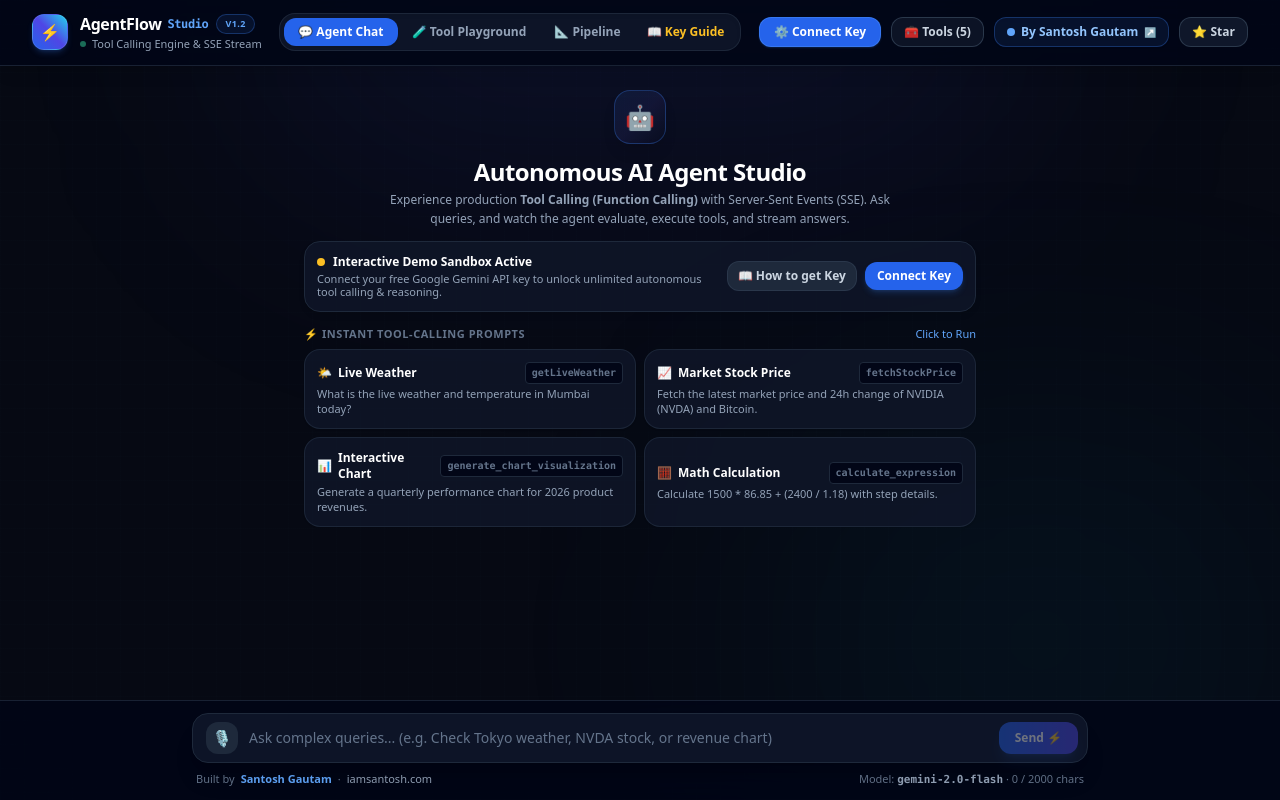
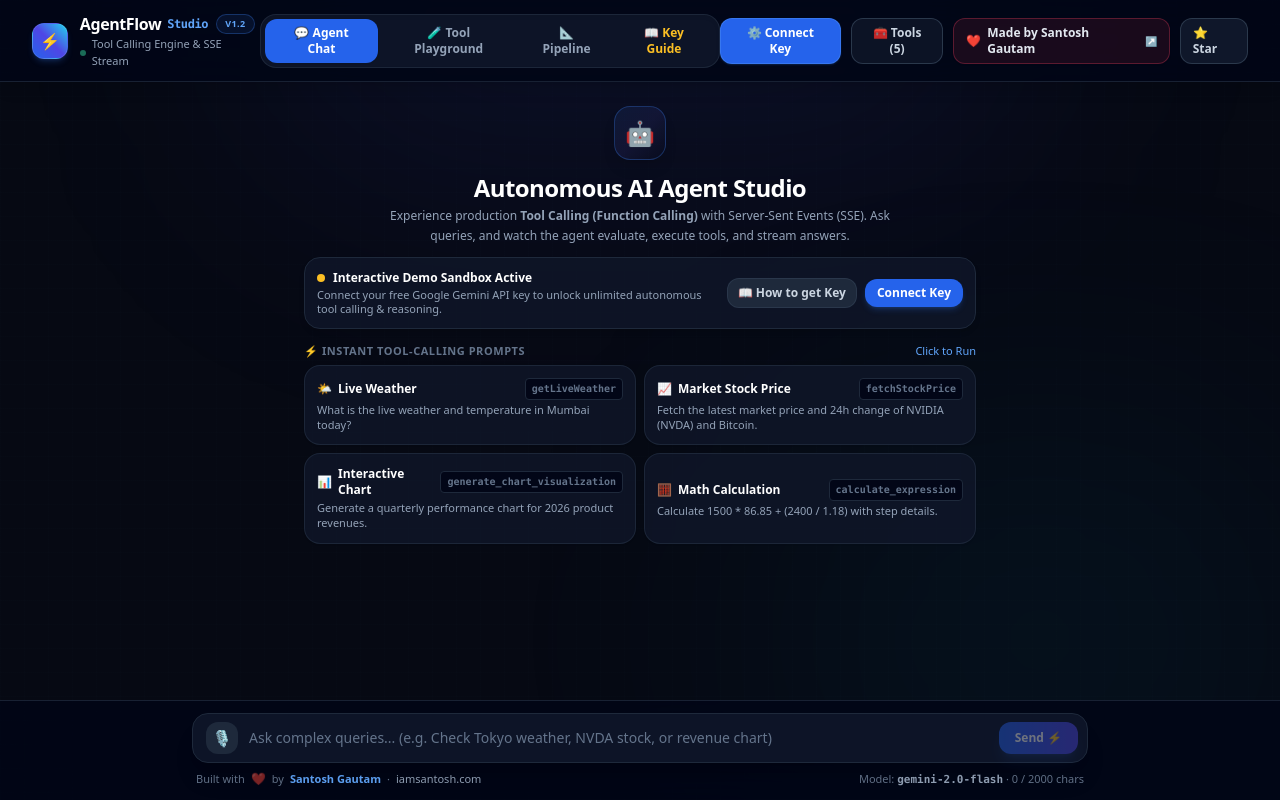
Before and after one commit to Santosh-gautam/agentflow-ai-agent-starter-kit, a Vue app in the folder client/: page / in a window 1280 px wide. Built offline with nearby package versions, Linux system fonts and the light colour scheme.

Commit message:
style: add animated pulsing heart to Santosh Gautam branding in navbar and footer

```diff
--- a/client/src/App.vue
+++ b/client/src/App.vue
@@ -93,12 +93,12 @@
           href="https://iamsantosh.com"
           target="_blank"
           rel="noopener"
-          class="hidden lg:flex items-center gap-1.5 px-3 py-1.5 rounded-xl border border-blue-500/30 bg-blue-500/10 hover:bg-blue-500/20 text-blue-300 hover:text-white text-xs font-semibold transition-all shadow-sm group"
-          title="Created by Santosh Gautam (iamsantosh.com)"
+          class="hidden lg:flex items-center gap-1.5 px-3 py-1.5 rounded-xl border border-rose-500/30 bg-rose-500/10 hover:bg-rose-500/20 text-slate-200 hover:text-white text-xs font-semibold transition-all shadow-sm group"
+          title="Created with ❤️ by Santosh Gautam (iamsantosh.com)"
         >
-          <span class="w-2 h-2 rounded-full bg-blue-400"></span>
-          <span>By <strong>Santosh Gautam</strong></span>
-          <span class="text-[10px] text-blue-400">↗</span>
+          <span class="inline-block animate-pulse text-xs text-rose-500">❤️</span>
+          <span>Made by <strong>Santosh Gautam</strong></span>
+          <span class="text-[10px] text-rose-400 group-hover:translate-x-0.5 transition-transform">↗</span>
         </a>
 
         <!-- GitHub Star Link -->
@@ -616,7 +616,9 @@
         <!-- Footer Info -->
         <div class="flex items-center justify-between text-[11px] text-slate-500 px-1">
           <div class="flex items-center gap-1.5">
-            <span>Built by</span>
+            <span>Built with</span>
+            <span class="inline-block animate-pulse text-rose-500 text-xs">❤️</span>
+            <span>by</span>
             <a href="https://iamsantosh.com" target="_blank" rel="noopener" class="text-blue-400 hover:text-blue-300 font-bold hover:underline">Santosh Gautam</a>
             <span>·</span>
             <a href="https://iamsantosh.com" target="_blank" rel="noopener" class="text-slate-400 hover:text-slate-300">iamsantosh.com</a>
```
